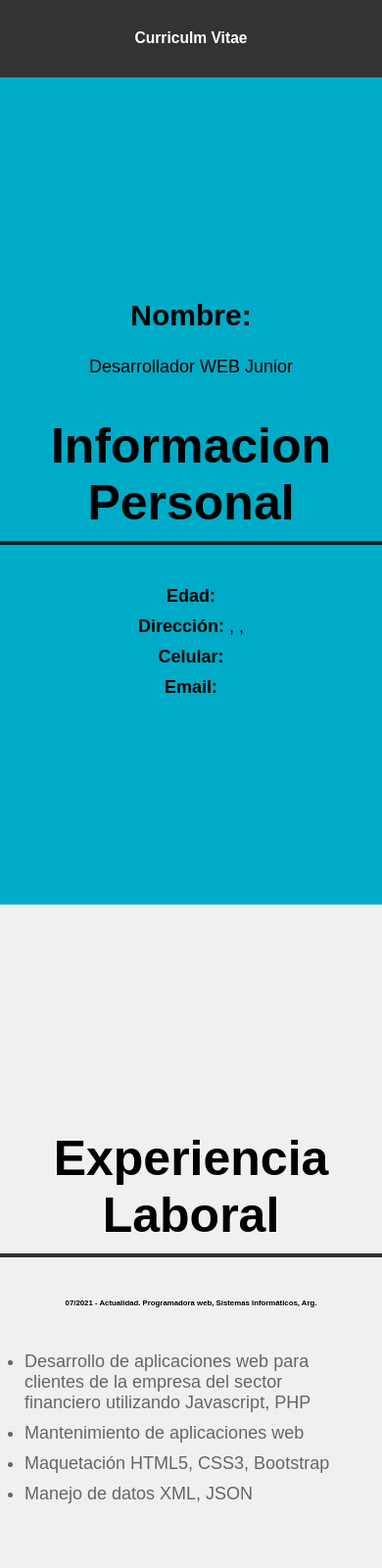
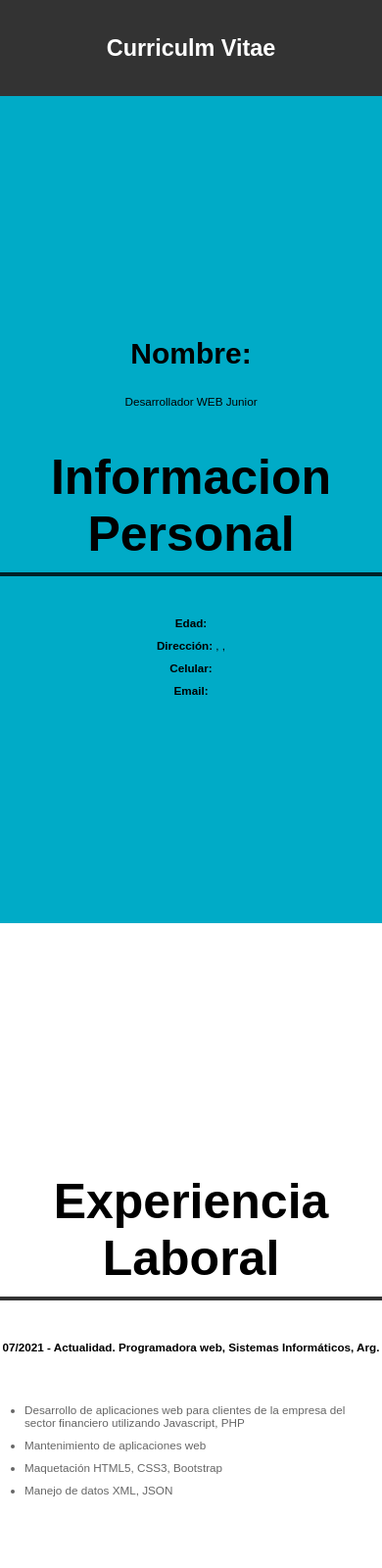
Before and after one commit to Polloaro/Polloaro.github.io, a plain HTML site: page index.html in a window 390 px wide. Shown: the top 1600 px of the page at 98% size. Drawn offline with nearby package versions, Linux system fonts and the light colour scheme; no server answers.

Commit message:
Update styles.css

```diff
--- a/styles.css
+++ b/styles.css
@@ -9,8 +9,8 @@ html, body {
     padding: 0;
     height: 100%;
     -webkit-user-select: none; /* Safari */
-    -ms-user-select: none; /* IE 10 and IE 11 */
-     user-select: none; /* Standard syntax */
+  -ms-user-select: none; /* IE 10 and IE 11 */
+  user-select: none; /* Standard syntax */
 }
 
 /* Section styles */
@@ -60,12 +60,10 @@ section h2 {
 
 #personal-info p {
     margin: 10px 0;
-    font-size: 18px;
 }
 
 /* Academics styles */
 #job-experience {
-    background-color: #f0f0f0;
     padding: 50px 0;
     text-align: center;
 }
@@ -78,7 +76,6 @@ section h2 {
 
 #job-experience li {
     margin: 10px 0;
-    font-size: 18px;
     color: #666;
     text-align: left;
 }
@@ -147,7 +144,6 @@ text-align: center;
 
 #skills h2 {
 margin-top: 0;
-font-size: 36px;
 font-weight: bold;
 text-transform: uppercase;
 }
@@ -165,7 +161,6 @@ padding: 10px;
 background-color: #fff;
 border-radius: 10px;
 box-shadow: 0 0 10px rgba(0, 0, 0, 0.3);
-font-size: 18px;
 color: #666;
 text-transform: uppercase;
 transition: transform 0.3s;
@@ -178,7 +173,7 @@ transform: translateY(-5px);
 @media only screen and (max-width: 700px) {
 
     body {
-       font-size: 2vw;
+       font-size: 3vw;
     }
 
  }
```
